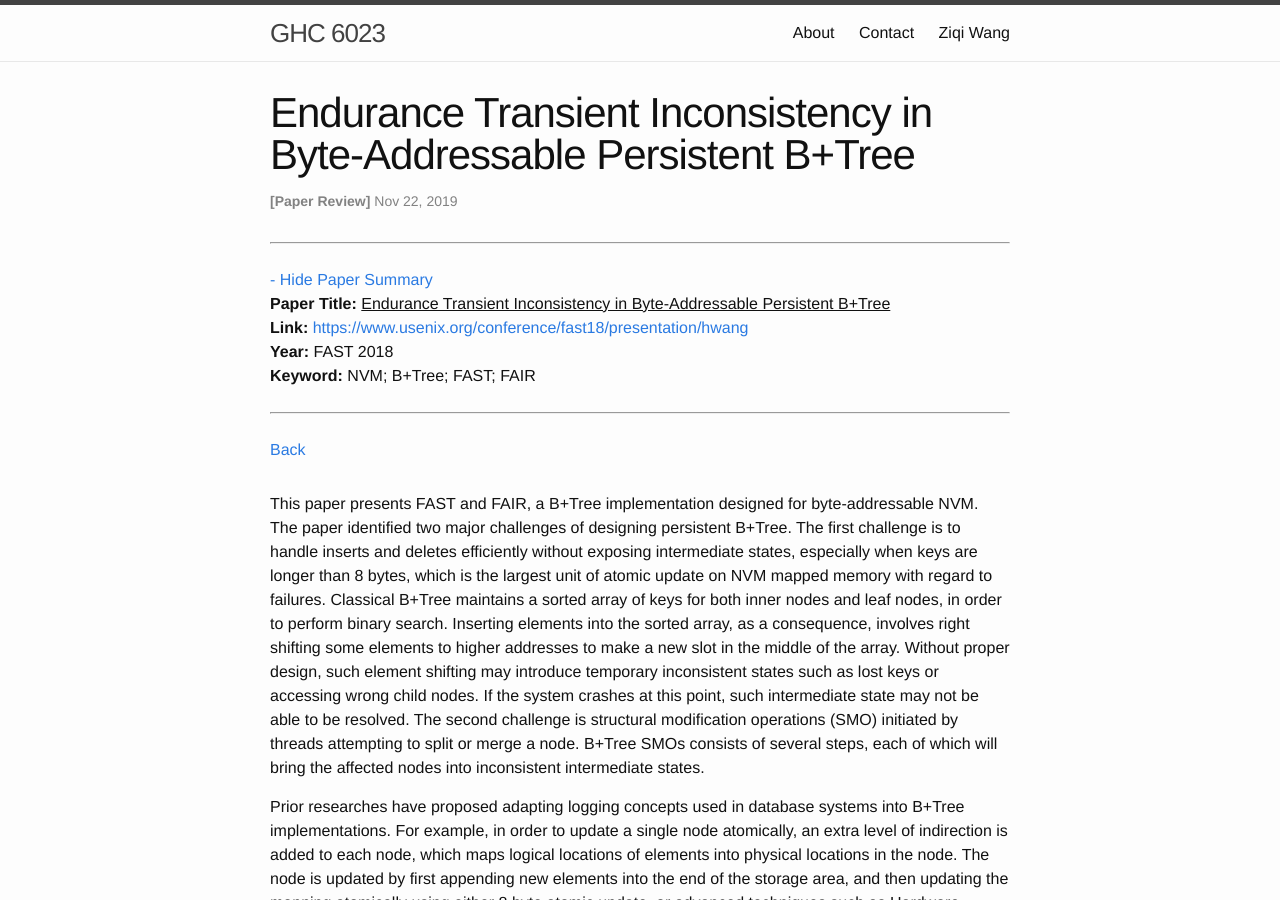
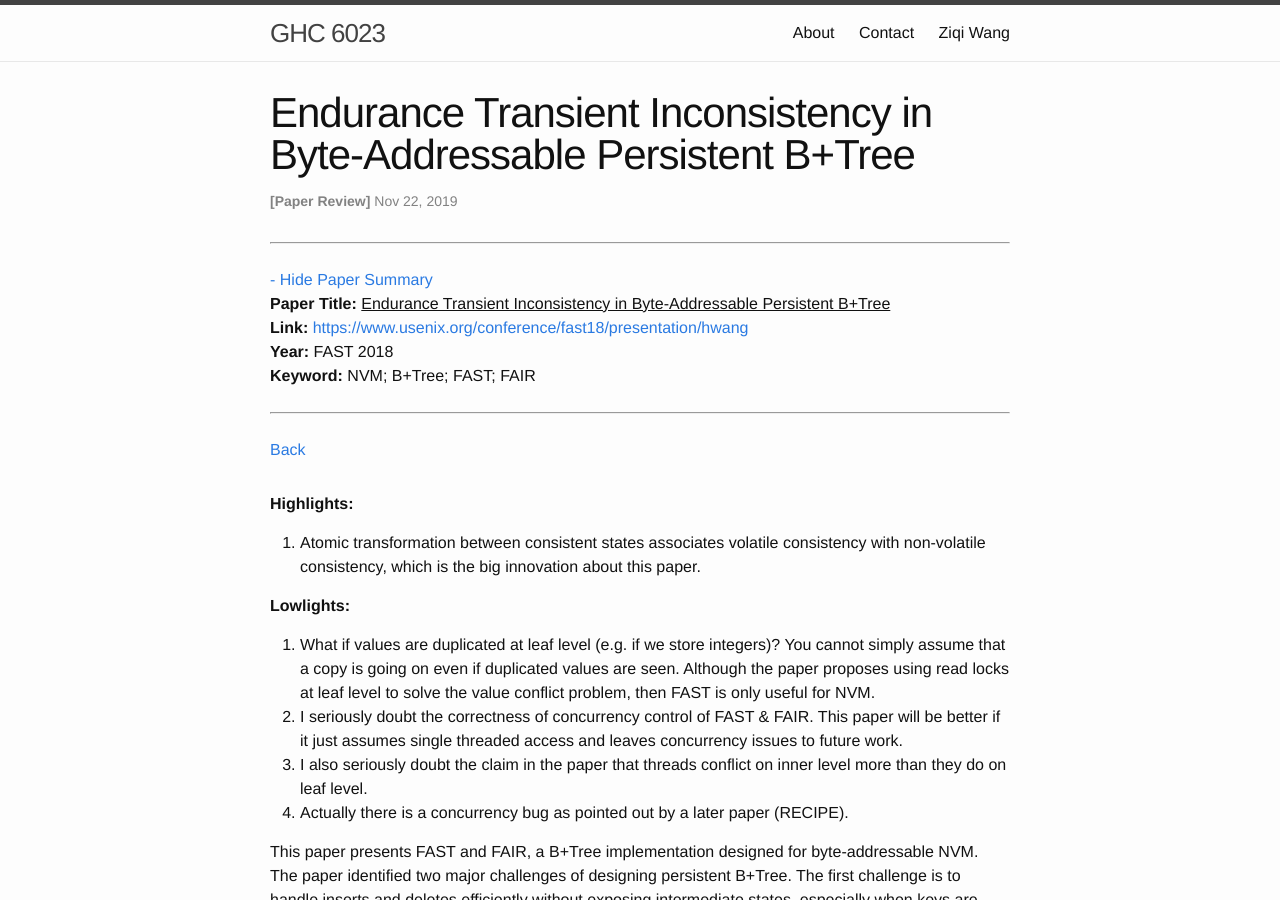
Before and after one commit to wangziqi2013/wangziqi2013.github.io, a Jekyll site: the page built from _posts/2019-11-21-fast-fair.markdown, in a window 1280 px wide and 900 px high. Built offline with Jekyll 4.4.1, drawn with Linux system fonts in a browser that asks for light colours.

Commit message:
Adding lowlights

```diff
--- a/_posts/2019-11-21-fast-fair.markdown
+++ b/_posts/2019-11-21-fast-fair.markdown
@@ -12,6 +12,21 @@ htm_cd:
 htm_cr:
 version_mgmt:
 ---
+
+**Highlights:**
+
+1. Atomic transformation between consistent states associates volatile consistency with non-volatile consistency, which is
+   the big innovation about this paper.
+
+**Lowlights:**
+
+1. What if values are duplicated at leaf level (e.g. if we store integers)? You cannot simply assume that a copy is going
+   on even if duplicated values are seen. Although the paper proposes using read locks at leaf level to solve the value
+   conflict problem, then FAST is only useful for NVM.
+2. I seriously doubt the correctness of concurrency control of FAST & FAIR. This paper will be better if it just assumes
+   single threaded access and leaves concurrency issues to future work.
+3. I also seriously doubt the claim in the paper that threads conflict on inner level more than they do on leaf level.
+4. Actually there is a concurrency bug as pointed out by a later paper (RECIPE).
 
 This paper presents FAST and FAIR, a B+Tree implementation designed for byte-addressable NVM. The paper identified two
 major challenges of designing persistent B+Tree. The first challenge is to handle inserts and deletes efficiently without
```
